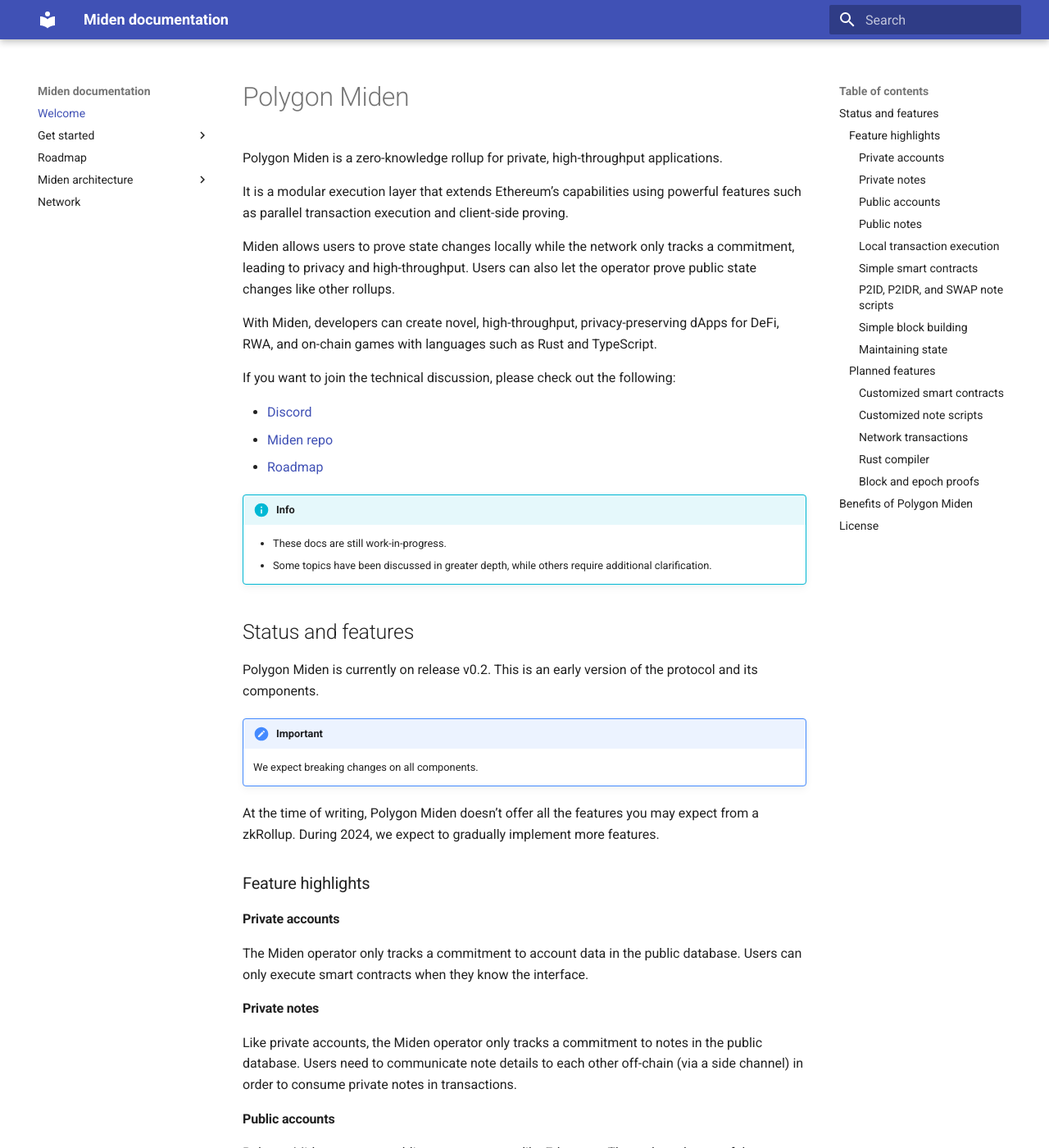
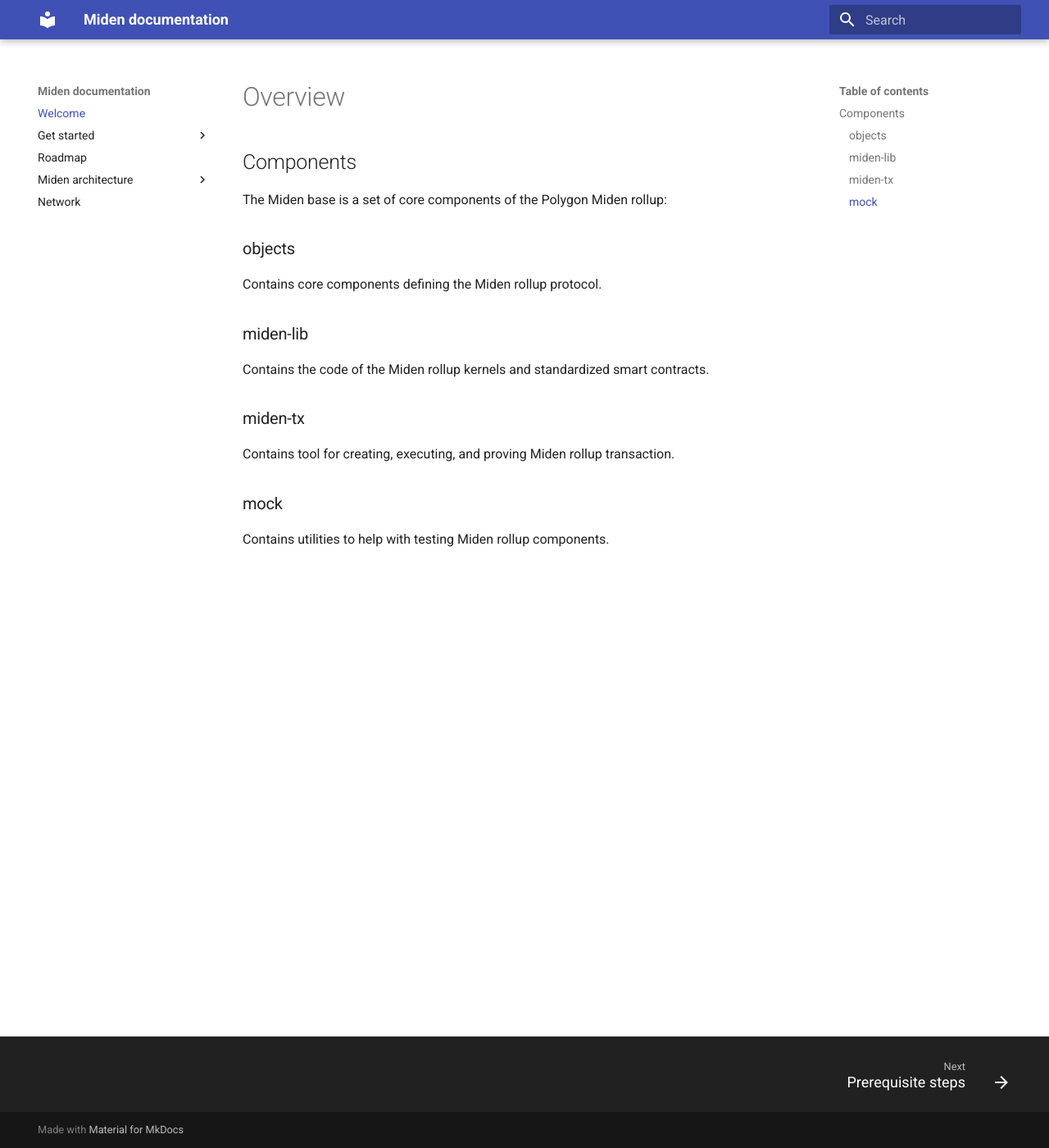
Before and after one commit to 0xPolygonMiden/miden-base, an MkDocs documentation site: the page built from docs/index.md, in a window 1280 px wide and 1400 px high. Shown: the whole window at 82% size. Built offline with MkDocs 1.6.1 and Material for MkDocs 9.7.7, drawn with Linux system fonts in a browser that asks for light colours; some of the changed text lies outside the part shown.

Commit message:
Update index.md
The previous content will be moved to a new "overview" page; related PR: https://github.com/0xPolygon/polygon-docs/pull/436
The new content of this page will follow the same symmetry of miden-client

```diff
--- a/docs/index.md
+++ b/docs/index.md
@@ -1,109 +1,25 @@
-# Polygon Miden
+---
+comments: true
+---
 
-Polygon Miden is a zero-knowledge rollup for private, high-throughput applications.
+# Overview
 
-It is a modular execution layer that extends Ethereum's capabilities using powerful features such as parallel transaction execution and client-side proving.
+## Components
 
-Miden allows users to prove state changes locally while the network only tracks a commitment, leading to privacy and high-throughput. Users can also let the operator prove public state changes like other rollups.
+The Miden base is a set of core components of the Polygon Miden rollup:
 
-With Miden, developers can create novel, high-throughput, privacy-preserving dApps for DeFi, RWA, and on-chain games with languages such as Rust and TypeScript.
+### objects
 
-If you want to join the technical discussion, please check out the following:
+Contains core components defining the Miden rollup protocol.
 
-* [Discord](https://discord.gg/0xpolygondevs)
-* [Miden repo](https://github.com/0xPolygonMiden)
-* [Roadmap](introduction/roadmap.md)
+### miden-lib
 
-!!! info
-    - These docs are still work-in-progress.
-    - Some topics have been discussed in greater depth, while others require additional clarification.
+Contains the code of the Miden rollup kernels and standardized smart contracts.
 
-## Status and features
+### miden-tx
 
-Polygon Miden is currently on release v0.2. This is an early version of the protocol and its components.
+Contains tool for creating, executing, and proving Miden rollup transaction.
 
-!!! important
-    We expect breaking changes on all components.
+### mock
 
-At the time of writing, Polygon Miden doesn't offer all the features you may expect from a zkRollup. During 2024, we expect to gradually implement more features.
-
-### Feature highlights
-
-#### Private accounts
-
-The Miden operator only tracks a commitment to account data in the public database. Users can only execute smart contracts when they know the interface.
-
-#### Private notes
-
-Like private accounts, the Miden operator only tracks a commitment to notes in the public database. Users need to communicate note details to each other off-chain (via a side channel) in order to consume private notes in transactions.
-
-#### Public accounts
-
-Polygon Miden supports public smart contracts like Ethereum. The code and state of those accounts is visible to the network and anyone can execute transactions against them.
-
-#### Public notes
-
-As with public accounts, public notes are also supported. That means, the Miden operator publicly stores note data. Note consumption is not private.
-
-#### Local transaction execution
-
-The Miden client allows for local transaction execution and proving. The Miden operator verifies the proof and, if valid, updates the state DBs with the new data.
-
-#### Simple smart contracts
-
-Currently, there are three different smart contracts available. A basic wallet smart contract that sends and receives assets, and fungible and non-fungible faucets to mint and burn assets.
-
-All accounts are written in [MASM](https://0xpolygonmiden.github.io/miden-vm/user_docs/assembly/main.html).
-
-#### P2ID, P2IDR, and SWAP note scripts
-
-Currently, there are three different note scripts available. Two different versions of pay-to-id scripts of which P2IDR is reclaimable, and a swap script that allows for simple token swaps.
-
-#### Simple block building
-
-The Miden operator running the Miden node builds the blocks containing transactions.
-
-#### Maintaining state
-
-The Miden node stores all necessary information in its state DBs and provides this information via its RPC endpoints.
-
-### Planned features
-
-!!! warning
-    The following features are at a planning stage only.
-
-#### Customized smart contracts
-
-Accounts can expose any interface in the future. This is the Miden version of a smart contract. Account code can be arbitrarily complex due to the underlying Turing-complete [Miden VM](https://0xpolygonmiden.github.io/miden-vm/intro/main.html).
-
-#### Customized note scripts
-
-Users will be able to write their own note scripts using the Miden client. Note scripts are executed during note consumption and they can be arbitrarily complex due to the underlying Turing-complete Miden VM.
-
-#### Network transactions
-
-Transaction execution and proving can be outsourced to the network and to the Miden operator. Those transactions will be necessary when it comes to public shared state, and they can be useful if the user's device is not powerful enough to prove transactions efficiently.
-
-#### Rust compiler
-
-In order to write account code, note or transaction scripts, in Rust, there will be a Rust -> Miden Assembly compiler.
-
-#### Block and epoch proofs
-
-The Miden node will recursively verify transactions and in doing so build batches of transactions, blocks, and epochs.
-
-## Benefits of Polygon Miden
-
-* Ethereum security.
-* Developers can build applications that are infeasible on other systems. For example:
-    * **on-chain order book exchange** due to parallel transaction execution and updatable transactions.
-    * **complex, incomplete information games** due to client-side proving and cheap complex computations.
-    * **safe wallets** due to hidden account state.
-* Better privacy properties than on Ethereum - first web2 privacy, later even stronger privacy guarantees.
-* Transactions can be recalled and updated.
-* Lower fees due to client-side proving.
-* dApps on Miden are safe to use due to account abstraction and compile-time safe Rust smart contracts.
-
-## License
-
-Licensed under the [MIT license](http://opensource.org/licenses/MIT).
+Contains utilities to help with testing Miden rollup components.
```
